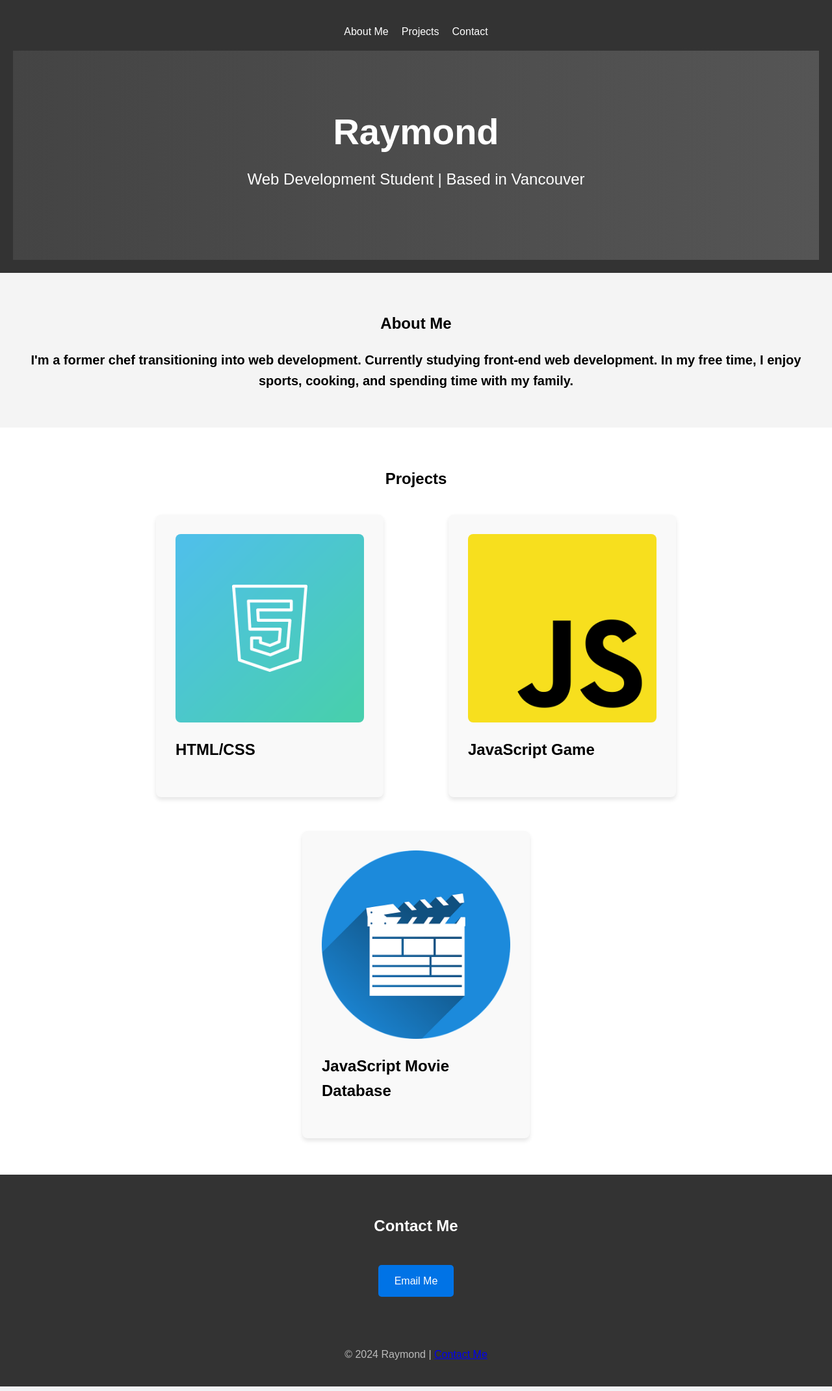
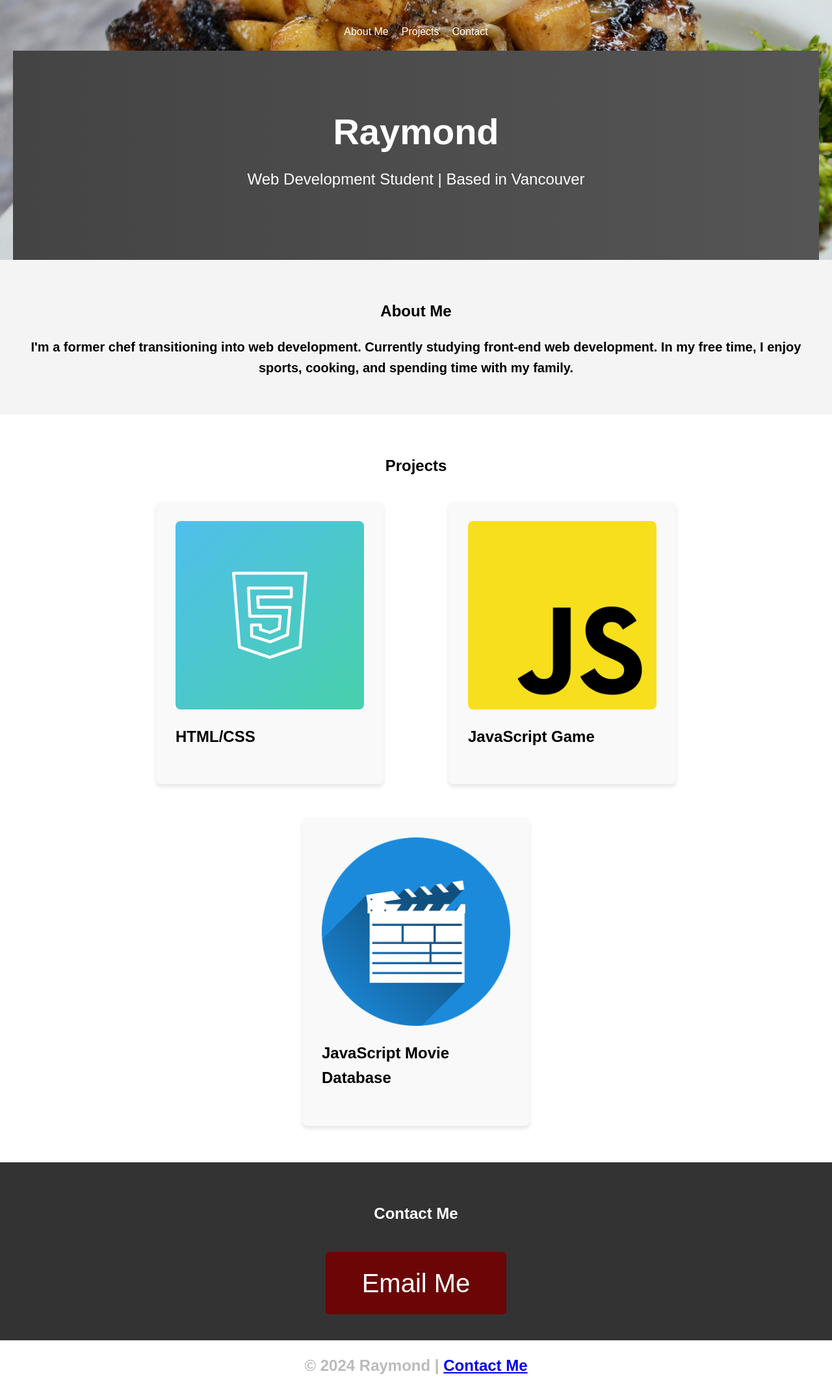
Before and after one commit to Raymond072090/LandingPage, a plain HTML site: page index.html in a window 1280 px wide. Shown: the whole page at 65% size. Drawn offline with Linux system fonts and the light colour scheme.

Commit message:
Fixed Errors

```diff
--- a/styles.css
+++ b/styles.css
@@ -18,6 +18,14 @@ header {
     text-align: center;
 }
 
+header {
+    background: url('images/porkchop.jpg') no-repeat center center/cover;
+    color: white;
+    padding: 20px;
+    text-align: center;
+    height: 400px; /* Adjust height as needed */
+}
+
 header nav ul {
     list-style: none;
     padding: 0;
@@ -28,7 +36,7 @@ header nav ul {
 
 header nav ul li a:focus,
 .contact-btn:focus {
-    outline: 2px dashed #0073e6;
+    outline: 4px dashed #0b233b;
     outline-offset: 4px;
 }
 
@@ -40,7 +48,7 @@ header nav ul li a {
 }
 
 header nav ul li a:hover {
-    color: #0073e6; /* Change color on hover */
+    color: #020910; /* Change color on hover */
 }
 
 .hero {
@@ -119,18 +127,25 @@ section {
 .contact-btn {
     display: inline-block;
     margin-top: 20px;
-    padding: 12px 25px;
-    color: white;
-    background-color: #0073e6;
+    padding: 1rem 3.5rem; /* Larger padding */
+    min-width: 200px; /* Set a minimum width */
+    min-height: 70px; /* Set a minimum height */
+    color: #fff;
+    background-color: #6c0606;
     text-decoration: none;
     border-radius: 5px;
-    font-size: 16px;
+    font-size: 2.5rem; /* Larger font size */
     transition: background-color 0.3s, transform 0.3s;
 }
 
 .contact-btn:hover {
-    background-color: #005bb5;
+    background-color: #01060b;
     transform: scale(1.05); /* Slight scale effect on hover */
+}
+
+.contact-btn:focus {
+    outline: 4px solid #0b0b0c;
+    outline-offset: 4px;
 }
 
 footer {
@@ -139,18 +154,27 @@ footer {
     align-items: center;
     flex-direction: column;
     padding: 20px 0;
-    background-color: #333;
+    background-color: white;
     color: #bbb; /* Lighter text color */
 }
 
-footer a:hover {
-    color: #0073e6;
-    text-decoration: underline;
+footer p {
+    font-size: 1.5rem; /* Increase font size for larger text */
+    margin: 0;
+    font-weight: bold; /* Optional: Make text bold */
 }
 
-.contact-btn:focus {
-    outline: 2px dashed #0073e6;
-    outline-offset: 4px;
+footer a.contact-link {
+    color: limegreen; /* Change link color */
+    text-decoration: none;
+    font-size: 24px; /* Match link font size with text */
+    font-weight: bold; /* Optional: Make link text bold */
+    transition: color 0.3s, text-decoration 0.3s; /* Add smooth transition */
+}
+
+footer a.contact-link:hover {
+    color: #fff; /* Change color on hover */
+    text-decoration: underline; /* Optional: Add underline on hover */
 }
 
 /* Responsive Styles */
```
Also changed, not shown: images/porkchop.jpg (added), 1 other file.
